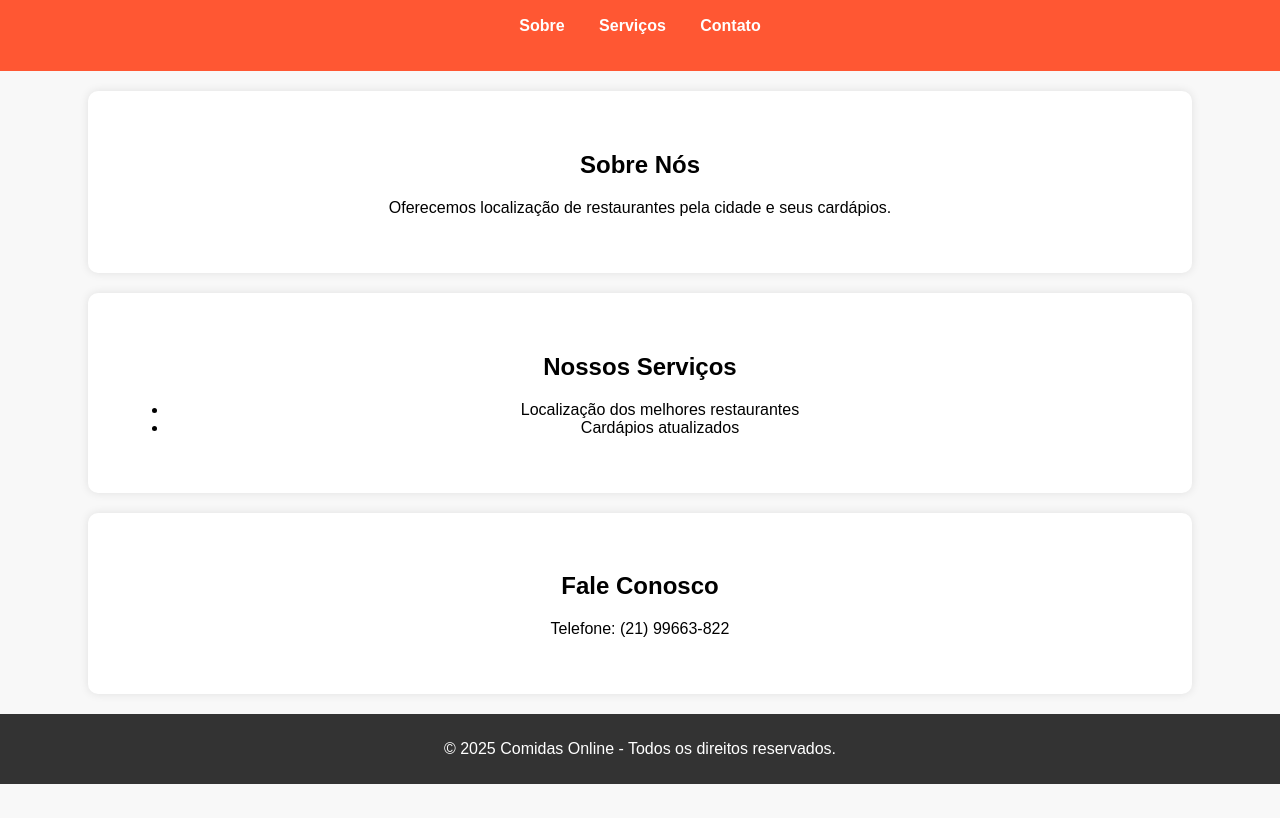
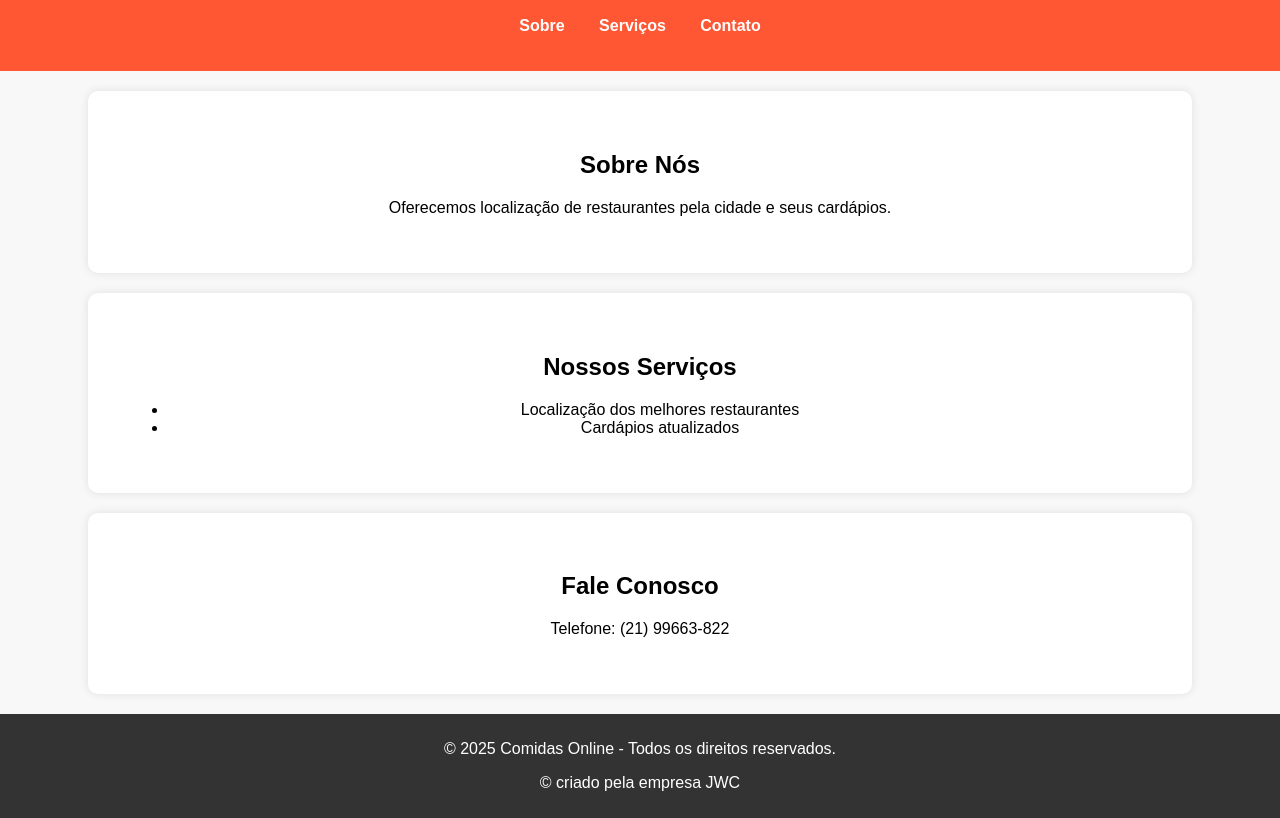
Before and after one commit to DevPython360/UC2Python, a plain HTML site: page site index.html in a window 1280 px wide. Shown: the part 178-996 px from the top of the page. Before the commit the page ends 962 px from the top, so only its background shows below. Drawn offline with Linux system fonts and the light colour scheme.

Commit message:
Update site index.html

```diff
--- a/site index.html
+++ b/site index.html
@@ -40,6 +40,7 @@
 
     <footer>
         <p>&copy; 2025 Comidas Online - Todos os direitos reservados.</p>
+        <p>&copy; criado pela empresa JWC
     </footer>
 
 </body>
```
